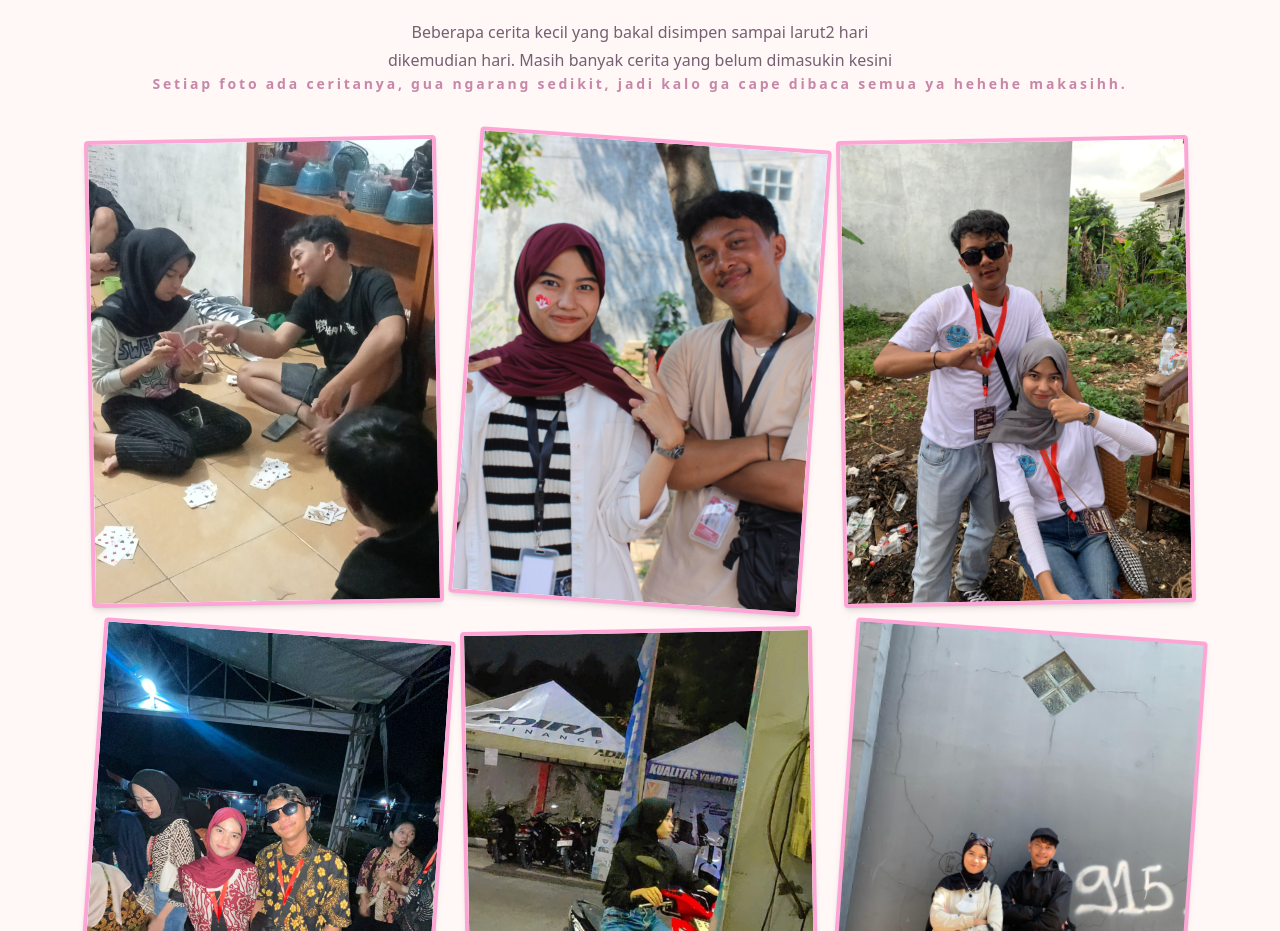
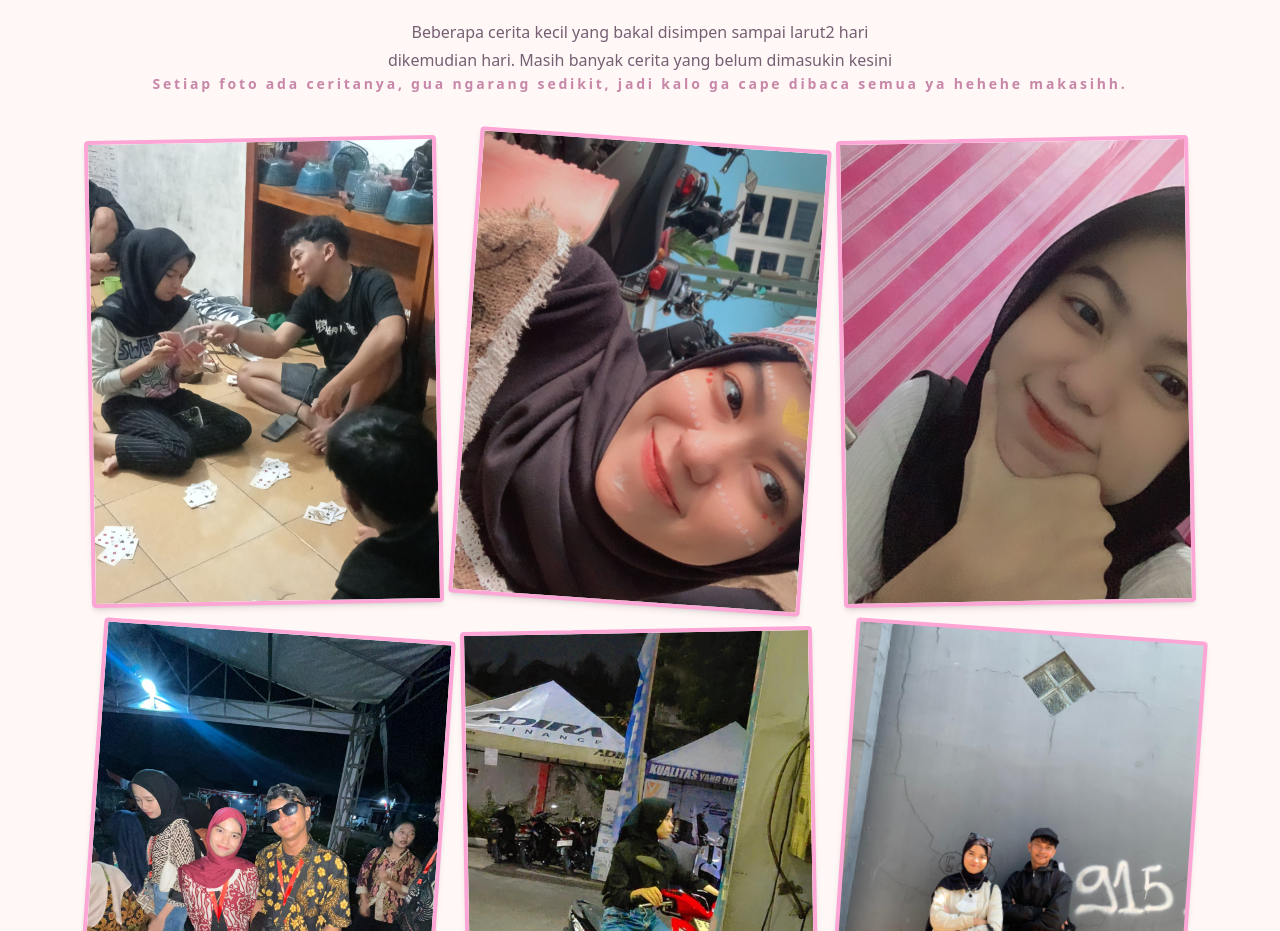
Before and after one commit to Mas-O-rgb/love-safira, a Next.js app: page / in a window 1280 px wide. Shown: the part 1280-2211 px from the top of the page. Built offline with nearby package versions, Linux system fonts and the light colour scheme.

Commit message:
Update foto

```diff
--- a/app/layout.tsx
+++ b/app/layout.tsx
@@ -2,7 +2,7 @@ import type { Metadata } from "next";
 import "./globals.css";
 
 export const metadata: Metadata = {
-  title: "Untuk Kamu, Sayangku ♡",
+  title: "Love Safira",
   description: "A little corner of the internet made with love.",
 };
 
--- a/components/RomanticLanding.tsx
+++ b/components/RomanticLanding.tsx
@@ -16,12 +16,12 @@ const galleryImages = [
     message: "Ini pertama kali kita ngomong, main piw tapi kaya aneh yaa masa pandangan pertama langsung judi jir.",
   },
   {
-    src: "/images/2.jpg",
+    src: "/images/cover-1.jpg",
     alt: "Panitia 17an",
     message: "Beuh, ini yang paling gua suka foto soalnya gua disini keren banget, tapi kalo di pikir2 Pa RT Ongi keren juga ya punya warga bidadari",
   },
   {
-    src: "/images/3.jpg",
+    src: "/images/cover-2.jpg",
     alt: "Jadi panitia katar RW",
     message: "Ini kita lagi jadi panitia Katar RW piw, trus disuruh gaya foto nya begitu TERJEBAK DI FRIENDZONE katanya mah wkwkwk",
   },
```
